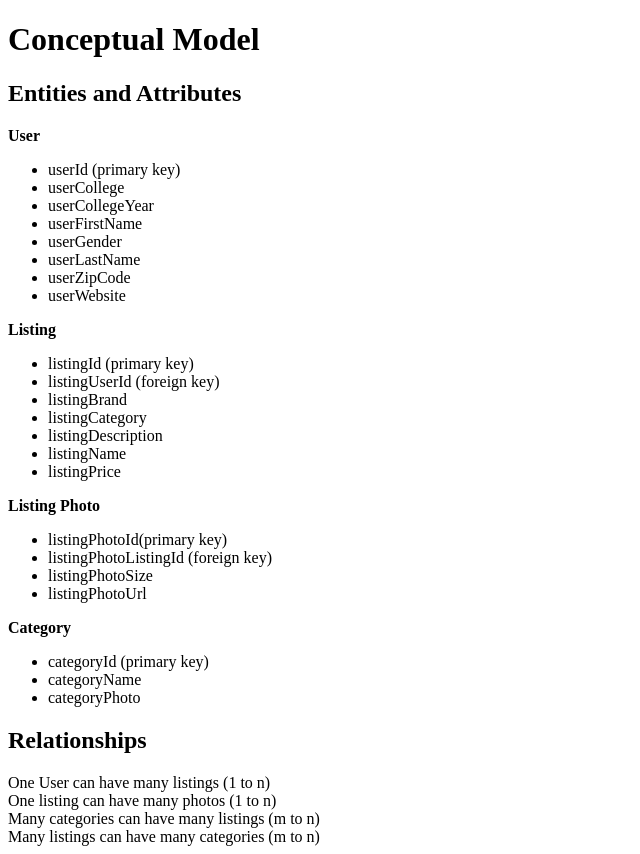
After one commit to cromero278/data-design, a PHP site: page /conceptual-model.php in a window 1280 px wide. The commit adds this page. Shown: the whole page, without its empty margins (0-640 px from the left). Run offline with PHP 8.4, Linux system fonts and the light colour scheme.

```diff
--- /dev/null
+++ b/epic/conceptual-model.php
@@ -0,0 +1,53 @@
+<!DOCTYPE html>
+<html lang="en">
+	<head>
+		<meta charset="UTF-8">
+		<title>Data Design Conceptual Model</title>
+	</head>
+	<body>
+		<h1>Conceptual Model</h1>
+		<h2>Entities and Attributes</h2>
+				<strong>User</strong>
+				<ul>
+				<li>userId (primary key)</li>
+				<li>userCollege</li>
+				<li>userCollegeYear</li>
+				<li>userFirstName</li>
+				<li>userGender</li>
+				<li>userLastName</li>
+				<li>userZipCode</li>
+				<li>userWebsite</li>
+			</ul>
+			<strong>Listing</strong>
+			<ul>
+				<li>listingId (primary key)</li>
+				<li>listingUserId (foreign key)</li>
+				<li>listingBrand</li>
+				<li>listingCategory</li>
+				<li>listingDescription</li>
+				<li>listingName</li>
+				<li>listingPrice</li>
+			</ul>
+			<strong>Listing Photo</strong>
+			<ul>
+				<li>listingPhotoId(primary key)</li>
+				<li>listingPhotoListingId (foreign key)</li>
+				<li>listingPhotoSize</li>
+				<li>listingPhotoUrl</li>
+			</ul>
+			<strong>Category</strong>
+			<ul>
+				<li>categoryId (primary key)</li>
+				<li>categoryName</li>
+				<li>categoryPhoto</li>
+			</ul>
+		<h2>Relationships</h2>
+		One User can have many listings (1 to n)
+		<br>
+		One listing can have many photos (1 to n)
+		<br>
+		Many categories can have many listings (m to n)
+		<br>
+		Many listings can have many categories (m to n)
+	</body>
+</html>
--- a/epic/index.php
+++ b/epic/index.php
@@ -7,6 +7,10 @@
 	<body><a href="kristenShepard.php">Customer Persona- Kristen Shepard</a>
 	<br>
 		<a href="kristenShepard.jpg">Kristen Shepard Photo</a>
-	<br> <a href="use-case.php">Kristen Shepard Use Case</a>
+	<br>
+		<a href="use-case.php">Kristen Shepard Use Case</a>
+	<br>
+		<a href="conceptual-model.php">Poshmark Conceptual Model</a>
+
 	</body>
 </html>
```
